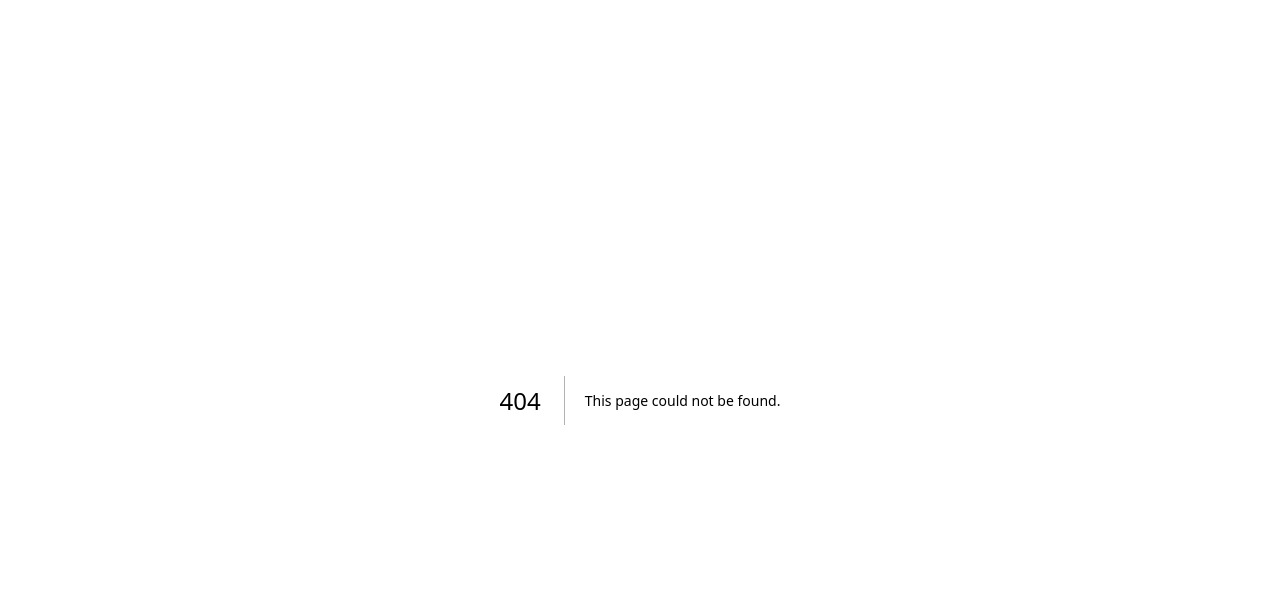
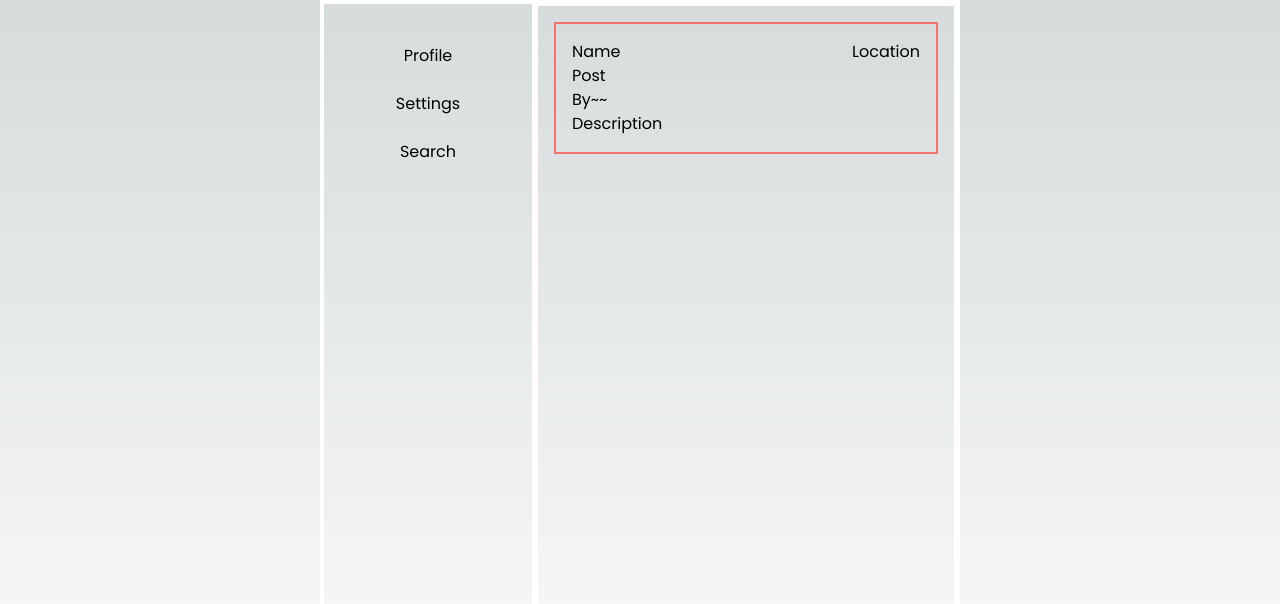
Before and after one commit to Anandprabhu530/Wing_Watch, a Next.js app: page /home in a window 1280 px wide. Before the commit this address had no page. Shown: the top 604 px of the page. Built offline with nearby package versions, Linux system fonts and the light colour scheme.

Commit message:
Partial Dashboard

```diff
--- a/app/dashboard/page.tsx
+++ /dev/null
@@ -1,5 +0,0 @@
-const Dashboard = () => {
-  return <div>Dashboard</div>;
-};
-
-export default Dashboard;
--- /dev/null
+++ b/app/home/page.tsx
@@ -0,0 +1,31 @@
+const Home = () =>{
+  return(
+    <div className="w-[50%] mx-auto border-2 border-white h-screen flex">
+      <div className="basis-1/3 border-2 border-white">
+        <div className="flex flex-col pt-10 items-center gap-6">
+          <div>Profile</div>
+          <div>Settings</div>
+          <div>Search</div>
+        </div>
+      </div>
+      <div className="basis-2/3 border-2 border-white ">
+          <div className="border-2 p-4 border-white h-full">
+            <div className="flex flex-col p-4 border-2 border-red-400">
+              <div className="flex justify-between">
+                <div>Name</div>
+                <div>Location</div>
+              </div>
+              <div>Post</div>
+              <div className="flex flex-col">
+                <div>By~~</div>
+                <div>Description</div>
+              </div>
+            </div>
+          </div>
+
+      </div>
+    </div>
+  )
+}
+
+export default Home;
```
